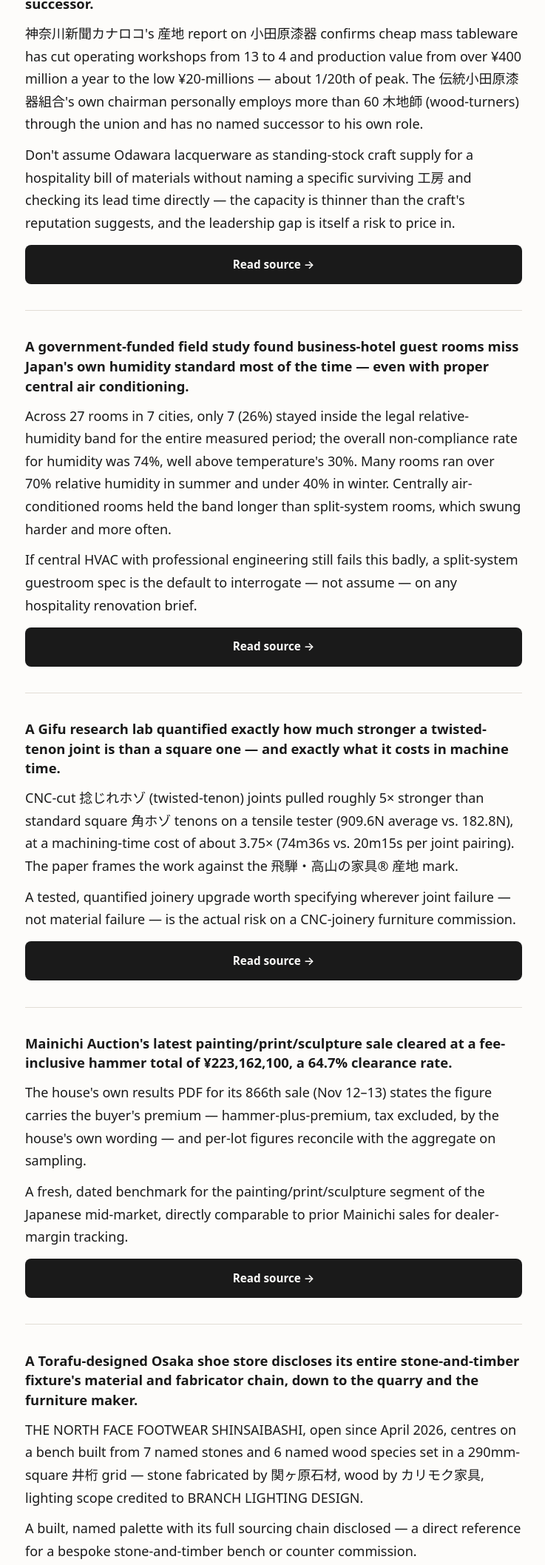
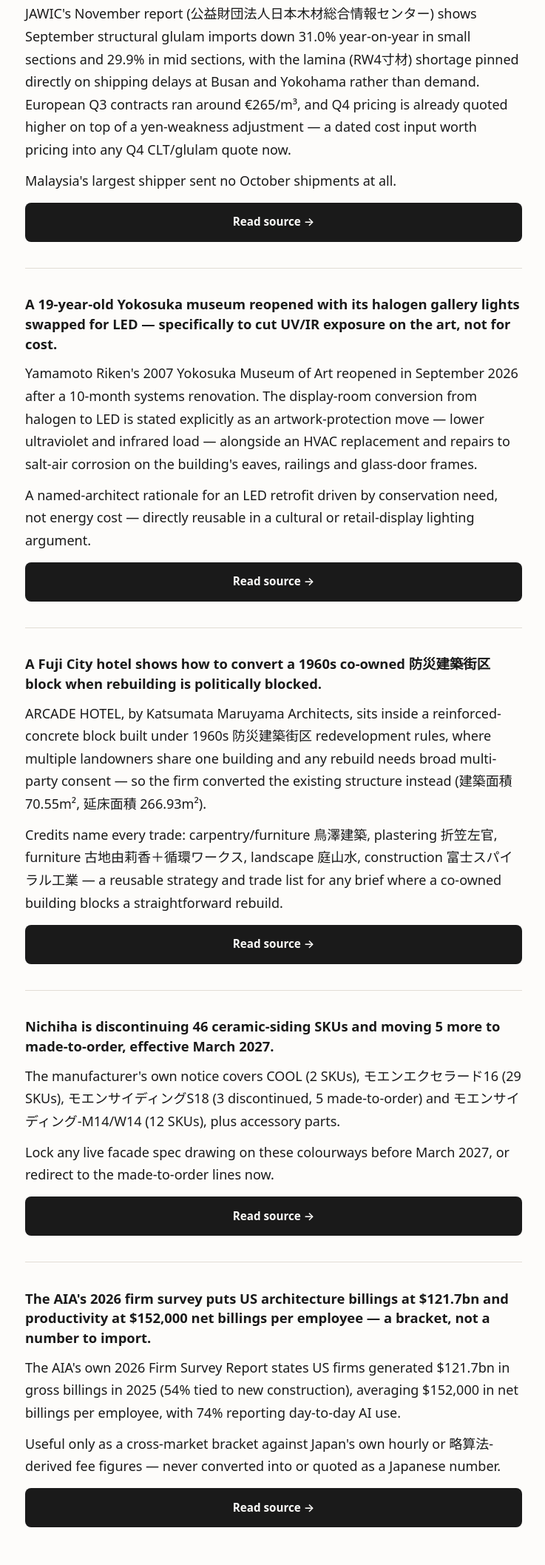
Before and after one commit to sideri-dev/tessera-brief, a plain HTML site: page index.html in a window 1280 px wide. Shown: the part 264-2379 px from the top of the page at 74% size, without its empty margins (270-1007 px from the left). Drawn offline with Linux system fonts and the light colour scheme.

Commit message:
brief: 2026-11-20

```diff
--- a/index.html
+++ b/index.html
@@ -3,7 +3,7 @@
 <head>
 <meta charset="UTF-8">
 <meta name="viewport" content="width=device-width, initial-scale=1.0">
-<title>Tessera — 2026-11-18</title>
+<title>Tessera — 2026-11-20</title>
 <style>
   :root {
     color-scheme: light dark;
@@ -103,59 +103,76 @@
 <main>
 
   <header class="page-head">
-    <div class="date">2026-11-18 (Wednesday)</div>
-    <div class="readtime">~5 min read</div>
+    <div class="date">2026-11-20 (Friday)</div>
+    <div class="readtime">~6 min read</div>
   </header>
 
   <h2 class="section-title">Today</h2>
 
   <article class="item">
-    <h3>Odawara's lacquerware supply has collapsed to a structural floor, not a soft decline — and the one person holding most of what's left has no successor.</h3>
-    <p>神奈川新聞カナロコ's 産地 report on 小田原漆器 confirms cheap mass tableware has cut operating workshops from 13 to 4 and production value from over ¥400 million a year to the low ¥20-millions — about 1/20th of peak. The 伝統小田原漆器組合's own chairman personally employs more than 60 木地師 (wood-turners) through the union and has no named successor to his own role.</p>
-    <p>Don't assume Odawara lacquerware as standing-stock craft supply for a hospitality bill of materials without naming a specific surviving 工房 and checking its lead time directly — the capacity is thinner than the craft's reputation suggests, and the leadership gap is itself a risk to price in.</p>
-    <a class="source-button" href="https://www.kanaloco.jp/news/economy/article-1317992.html" target="_blank" rel="noopener">Read source →</a>
+    <h3>Japan's structural glulam imports fell roughly 30% year-on-year in September, and the shortage has a named cause: port delays.</h3>
+    <p>JAWIC's November report (公益財団法人日本木材総合情報センター) shows September structural glulam imports down 31.0% year-on-year in small sections and 29.9% in mid sections, with the lamina (RW4寸材) shortage pinned directly on shipping delays at Busan and Yokohama rather than demand. European Q3 contracts ran around €265/m³, and Q4 pricing is already quoted higher on top of a yen-weakness adjustment — a dated cost input worth pricing into any Q4 CLT/glulam quote now.</p>
+    <p>Malaysia's largest shipper sent no October shipments at all.</p>
+    <a class="source-button" href="https://www.jawic.or.jp/kakaku_jyukyu/pdf/index.php?d=2611" target="_blank" rel="noopener">Read source →</a>
   </article>
 
   <hr class="divider">
 
   <article class="item">
-    <h3>A government-funded field study found business-hotel guest rooms miss Japan's own humidity standard most of the time — even with proper central air conditioning.</h3>
-    <p>Across 27 rooms in 7 cities, only 7 (26%) stayed inside the legal relative-humidity band for the entire measured period; the overall non-compliance rate for humidity was 74%, well above temperature's 30%. Many rooms ran over 70% relative humidity in summer and under 40% in winter. Centrally air-conditioned rooms held the band longer than split-system rooms, which swung harder and more often.</p>
-    <p>If central HVAC with professional engineering still fails this badly, a split-system guestroom spec is the default to interrogate — not assume — on any hospitality renovation brief.</p>
-    <a class="source-button" href="https://mhlw-grants.niph.go.jp/system/files/report_pdf/202526016B-buntan03-2.pdf" target="_blank" rel="noopener">Read source →</a>
+    <h3>A 19-year-old Yokosuka museum reopened with its halogen gallery lights swapped for LED — specifically to cut UV/IR exposure on the art, not for cost.</h3>
+    <p>Yamamoto Riken's 2007 Yokosuka Museum of Art reopened in September 2026 after a 10-month systems renovation. The display-room conversion from halogen to LED is stated explicitly as an artwork-protection move — lower ultraviolet and infrared load — alongside an HVAC replacement and repairs to salt-air corrosion on the building's eaves, railings and glass-door frames.</p>
+    <p>A named-architect rationale for an LED retrofit driven by conservation need, not energy cost — directly reusable in a cultural or retail-display lighting argument.</p>
+    <a class="source-button" href="https://tokyoartbeat.com/articles/-/yokosuka-mususem-of-art-reopen-report-202609" target="_blank" rel="noopener">Read source →</a>
   </article>
 
   <hr class="divider">
 
   <article class="item">
-    <h3>A Gifu research lab quantified exactly how much stronger a twisted-tenon joint is than a square one — and exactly what it costs in machine time.</h3>
-    <p>CNC-cut 捻じれホゾ (twisted-tenon) joints pulled roughly 5× stronger than standard square 角ホゾ tenons on a tensile tester (909.6N average vs. 182.8N), at a machining-time cost of about 3.75× (74m36s vs. 20m15s per joint pairing). The paper frames the work against the 飛騨・高山の家具® 産地 mark.</p>
-    <p>A tested, quantified joinery upgrade worth specifying wherever joint failure — not material failure — is the actual risk on a CNC-joinery furniture commission.</p>
-    <a class="source-button" href="https://www.life.rd.pref.gifu.lg.jp/img/report_R07_01.pdf" target="_blank" rel="noopener">Read source →</a>
+    <h3>A Fuji City hotel shows how to convert a 1960s co-owned 防災建築街区 block when rebuilding is politically blocked.</h3>
+    <p>ARCADE HOTEL, by Katsumata Maruyama Architects, sits inside a reinforced-concrete block built under 1960s 防災建築街区 redevelopment rules, where multiple landowners share one building and any rebuild needs broad multi-party consent — so the firm converted the existing structure instead (建築面積 70.55m², 延床面積 266.93m²).</p>
+    <p>Credits name every trade: carpentry/furniture 鳥澤建築, plastering 折笠左官, furniture 古地由莉香＋循環ワークス, landscape 庭山水, construction 富士スパイラル工業 — a reusable strategy and trade list for any brief where a co-owned building blocks a straightforward rebuild.</p>
+    <a class="source-button" href="https://mag.tecture.jp/project/20260202-arcade-hotel/" target="_blank" rel="noopener">Read source →</a>
   </article>
 
   <hr class="divider">
 
   <article class="item">
-    <h3>Mainichi Auction's latest painting/print/sculpture sale cleared at a fee-inclusive hammer total of ¥223,162,100, a 64.7% clearance rate.</h3>
-    <p>The house's own results PDF for its 866th sale (Nov 12–13) states the figure carries the buyer's premium — hammer-plus-premium, tax excluded, by the house's own wording — and per-lot figures reconcile with the aggregate on sampling.</p>
-    <p>A fresh, dated benchmark for the painting/print/sculpture segment of the Japanese mid-market, directly comparable to prior Mainichi sales for dealer-margin tracking.</p>
-    <a class="source-button" href="https://www.my-auction.co.jp/pdf/result/maa866.pdf" target="_blank" rel="noopener">Read source →</a>
+    <h3>Nichiha is discontinuing 46 ceramic-siding SKUs and moving 5 more to made-to-order, effective March 2027.</h3>
+    <p>The manufacturer's own notice covers COOL (2 SKUs), モエンエクセラード16 (29 SKUs), モエンサイディングS18 (3 discontinued, 5 made-to-order) and モエンサイディング-M14/W14 (12 SKUs), plus accessory parts.</p>
+    <p>Lock any live facade spec drawing on these colourways before March 2027, or redirect to the made-to-order lines now.</p>
+    <a class="source-button" href="https://www.nichiha.co.jp" target="_blank" rel="noopener">Read source →</a>
   </article>
 
   <hr class="divider">
 
   <article class="item">
-    <h3>A Torafu-designed Osaka shoe store discloses its entire stone-and-timber fixture's material and fabricator chain, down to the quarry and the furniture maker.</h3>
-    <p>THE NORTH FACE FOOTWEAR SHINSAIBASHI, open since April 2026, centres on a bench built from 7 named stones and 6 named wood species set in a 290mm-square 井桁 grid — stone fabricated by 関ヶ原石材, wood by カリモク家具, lighting scope credited to BRANCH LIGHTING DESIGN.</p>
-    <p>A built, named palette with its full sourcing chain disclosed — a direct reference for a bespoke stone-and-timber bench or counter commission.</p>
-    <a class="source-button" href="https://architecturephoto.net/?p=252162" target="_blank" rel="noopener">Read source →</a>
+    <h3>The AIA's 2026 firm survey puts US architecture billings at $121.7bn and productivity at $152,000 net billings per employee — a bracket, not a number to import.</h3>
+    <p>The AIA's own 2026 Firm Survey Report states US firms generated $121.7bn in gross billings in 2025 (54% tied to new construction), averaging $152,000 in net billings per employee, with 74% reporting day-to-day AI use.</p>
+    <p>Useful only as a cross-market bracket against Japan's own hourly or 略算法-derived fee figures — never converted into or quoted as a Japanese number.</p>
+    <a class="source-button" href="https://www.aia.org" target="_blank" rel="noopener">Read source →</a>
   </article>
 
   <h2 class="section-title">Last dossier</h2>
 
   <article class="item">
-    <p>The question as queued was partly mis-framed: a multi-year municipal design-commission's zeroed next fiscal year is a disbursement schedule under a two-year budget ceiling, not a year genuinely "budgeted at nothing" — no extraordinary mechanism is needed to explain it. A real mechanism does exist, with two branches: an elective partial-payment clause on request, and, where that clause is absent, payment tied to a designated interim deliverable dated to fiscal year-end — a ¥1.63 billion Kumamoto city-hall commission shows the second at work. One city's own contract form and tender pack were checked clause-by-clause and found to omit partial-payment language entirely, settling that route as switched off there and leaving advance payment undetermined. Authorities disagree on what base a multi-year advance is calculated against — the whole contract, or just that fiscal year's slice — and that disagreement matters more to a designer's cash-flow planning than any single figure in the dossier. One upstream question — which fiscal year a design-commission fee legally belongs to — is presented as an open fork, not resolved.</p>
+    <p>Japanese public contracting does carry a tableware-replenishment provision, but it lives in the kitchen-operations contract, not the goods contract — 高知市's 2026 five-year 給食調理 委託 assigns planned 食器 replenishment and breakage-cost negotiation to the municipality, while the dishes themselves (ordinary ABS, not craft) are bought separately each year as a catalogue purchase. No procurement document specifies a lacquerware re-finish (塗り直し) cycle or a per-piece rate against new supply, for structural legal reasons: multi-year service contracts are capped to an ordinance-enumerated list that excludes goods purchase/repair, and a small repair job clearing the 随意契約 threshold leaves no published bid trail. Where a re-lacquering cycle does exist, it survives only as an informal relationship — pupils re-lacquering their own trays yearly, a ryokan's six-monthly rotation with a named craftsperson, a now-suspended 輪島 union youth-training project — never as a priced contract term. 産地 cities buy their own craft tableware as ordinary annual merchant goods, with the local 組合 upstream of, and never inside, the purchase contract. The governing engineering constraint — rack/rim contact wear, not water or heat — is corroborated across three decades of studies, yet one city adopted lacquerware for daily school service a decade after its own commissioned study reportedly advised against exactly that use.</p>
+  </article>
+
+  <h2 class="section-title">This week</h2>
+
+  <article class="item">
+    <h3>Where price weight goes to zero, the ceiling is landed to the yen.</h3>
+    <p>Negotiated/sole-source routes (プロポ→随契) settle at 99.6–100% of the published guide figure; price-competed routes settle near 81%. The guide figure can be built on a different basis (construction value) than what the bid must justify (day-rate staffing), and at fit-out scale 監理 exists only if the contract writes it in — a court read an under-priced "設計監理" lump sum as evidence against an actual supervision agreement. Split 設計 and 監理 into separate priced lines; treat any non-price-scored guide figure as the effective fee, not a ceiling to negotiate under.</p>
+  </article>
+
+  <article class="item">
+    <h3>Certification is per-SKU and per-substrate, not per-catalogue or per-brand.</h3>
+    <p>A wallpaper book's "47% certified" share and a hardware brand's own claims both dissolve once the actual SKU is checked, and a built Osaka restaurant's washi-on-aluminium-honeycomb screen appears to have no numbered certification route at all — no fire-register substrate class covers aluminium beneath washi. Pull the 認定番号 for the exact SKU/substrate/method pairing before specifying, never from a catalogue ratio or brand name.</p>
+  </article>
+
+  <article class="item">
+    <h3>National data now backs individual craft and material capacity stories at both scales.</h3>
+    <p>Certified 伝統工芸士 exam passers fell from 100 to 88 year-on-year, and Japan's CLT output runs at roughly 3.8% of its own 500,000m³ target — while this week's glulam-import figures show the recommended fallback is itself contracting. Before committing design volume to CLT or glulam, get current, dated lead times for both the primary material and its fallback.</p>
   </article>
 
   <footer>
```
